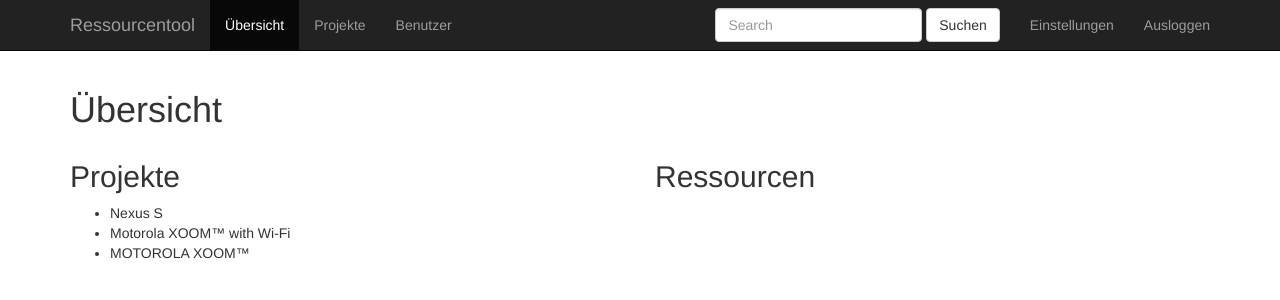
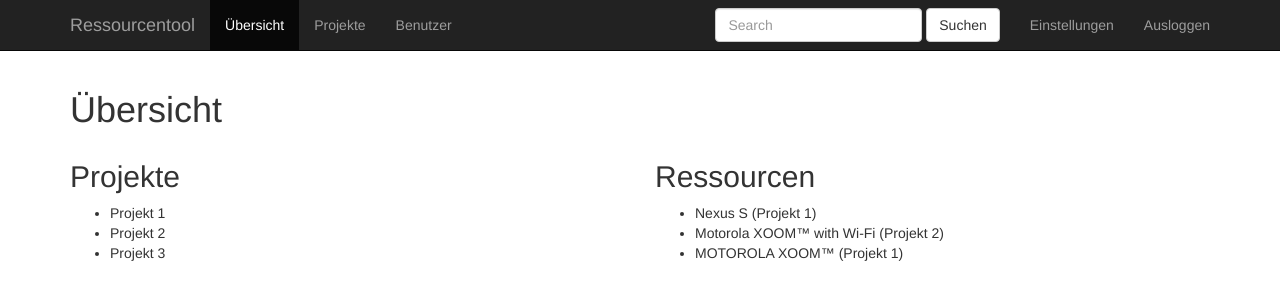
Before and after one commit to rotespferd/bearded-wookie, a website: page static/app/html/index.html in a window 1280 px wide. Drawn offline with nearby package versions, Linux system fonts and the light colour scheme; files that its build step writes are made by us from their sources.

Commit message:
Add RessourcenListCtrl which loads some fixture-data to template.

```diff
--- a/static/app/html/index.html
+++ b/static/app/html/index.html
@@ -50,8 +50,13 @@
                         </li>
                     </ul>
                 </div>
-                <div class="col-md-6">
+                <div class="col-md-6" ng-controller="RessourcenListCtrl">
                     <h2>Ressourcen</h2>
+                    <ul>
+                        <li ng-repeat="ressource in ressources">
+                            {{ressource.name}} ({{ressource.project}})
+                        </li>
+                    </ul>
                 </div>
             </div>
         </div>
--- a/static/app/js/controllers.js
+++ b/static/app/js/controllers.js
@@ -2,8 +2,16 @@ var ressourcesApp = angular.module('ressourcesApp', []);
 
 ressourcesApp.controller('ProjectListCtrl', function ($scope) {
   $scope.projects = [
-    {'name': 'Nexus S'},
-    {'name': 'Motorola XOOM™ with Wi-Fi'},
-    {'name': 'MOTOROLA XOOM™'}
+    {'name': 'Projekt 1'},
+    {'name': 'Projekt 2'},
+    {'name': 'Projekt 3'}
   ];
 });
+
+ressourcesApp.controller('RessourcenListCtrl', function ($scope) {
+  $scope.ressources = [
+    {'name': 'Nexus S', 'project': 'Projekt 1'},
+    {'name': 'Motorola XOOM™ with Wi-Fi', 'project': 'Projekt 2'},
+    {'name': 'MOTOROLA XOOM™', 'project': 'Projekt 1'}
+  ];
+});
```
Also changed, not shown: static/Gruntfile.js (+8 -1 lines).
